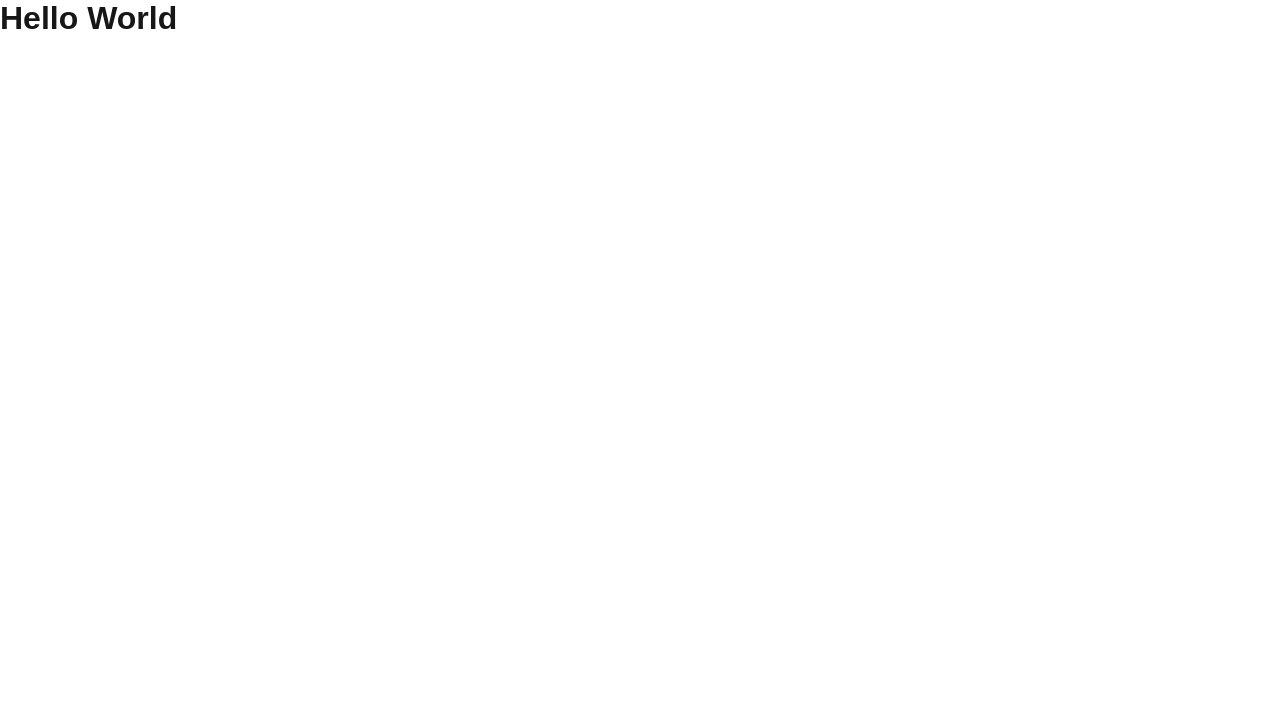
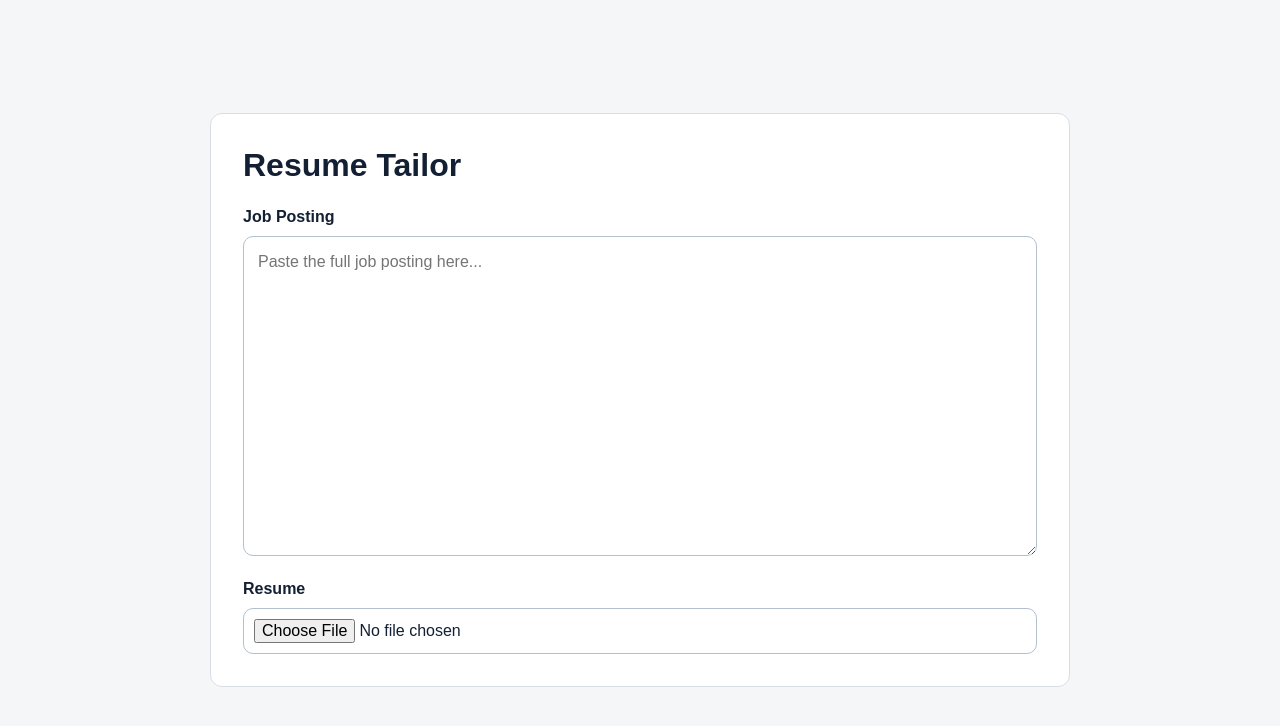
Before and after one commit to alexandergshaw/Resume-Tailor, a Next.js app in the folder hello-world/: page / in a window 1280 px wide. Shown: the top 726 px of the page. Built offline with nearby package versions, Linux system fonts and the light colour scheme.

Commit message:
Refactor Home component layout and styles for Resume Tailor

```diff
--- a/hello-world/app/page.js
+++ b/hello-world/app/page.js
@@ -1,3 +1,36 @@
+import styles from "./page.module.css";
+
 export default function Home() {
-  return <h1>Hello World</h1>;
+  return (
+    <div className={styles.page}>
+      <main className={styles.main}>
+        <h1 className={styles.title}>Resume Tailor</h1>
+
+        <div className={styles.fieldGroup}>
+          <label htmlFor="job-posting" className={styles.label}>
+            Job Posting
+          </label>
+          <textarea
+            id="job-posting"
+            name="jobPosting"
+            className={styles.textarea}
+            placeholder="Paste the full job posting here..."
+          />
+        </div>
+
+        <div className={styles.fieldGroup}>
+          <label htmlFor="resume" className={styles.label}>
+            Resume
+          </label>
+          <input
+            id="resume"
+            name="resume"
+            type="file"
+            className={styles.fileInput}
+            accept=".pdf,.doc,.docx,.txt"
+          />
+        </div>
+      </main>
+    </div>
+  );
 }
--- a/hello-world/app/page.module.css
+++ b/hello-world/app/page.module.css
@@ -1,142 +1,87 @@
 .page {
-  --background: #fafafa;
-  --foreground: #fff;
-
-  --text-primary: #000;
-  --text-secondary: #666;
-
-  --button-primary-hover: #383838;
-  --button-secondary-hover: #f2f2f2;
-  --button-secondary-border: #ebebeb;
-
+  min-height: 100vh;
   display: flex;
-  flex: 1;
-  flex-direction: column;
   align-items: center;
   justify-content: center;
+  padding: 32px;
+  background: #f4f6f8;
   font-family: var(--font-geist-sans);
-  background-color: var(--background);
 }
 
 .main {
+  width: 100%;
+  max-width: 860px;
   display: flex;
-  flex: 1;
-  width: 100%;
-  max-width: 800px;
   flex-direction: column;
-  align-items: flex-start;
-  justify-content: space-between;
-  background-color: var(--foreground);
-  padding: 120px 60px;
+  gap: 24px;
+  padding: 32px;
+  border: 1px solid #d9dee5;
+  border-radius: 12px;
+  background: #ffffff;
 }
 
-.intro {
+.title {
+  margin: 0;
+  font-size: 2rem;
+  line-height: 1.2;
+  color: #132033;
+}
+
+.fieldGroup {
   display: flex;
   flex-direction: column;
-  align-items: flex-start;
-  text-align: left;
-  gap: 24px;
+  gap: 10px;
 }
 
-.intro h1 {
-  max-width: 320px;
-  font-size: 40px;
+.label {
+  font-size: 1rem;
   font-weight: 600;
-  line-height: 48px;
-  letter-spacing: -2.4px;
-  text-wrap: balance;
-  color: var(--text-primary);
+  color: #132033;
 }
 
-.intro p {
-  max-width: 440px;
-  font-size: 18px;
-  line-height: 32px;
-  text-wrap: balance;
-  color: var(--text-secondary);
+.textarea {
+  width: 100%;
+  min-height: 320px;
+  padding: 14px;
+  border: 1px solid #b4c0ce;
+  border-radius: 10px;
+  resize: vertical;
+  font: inherit;
+  line-height: 1.4;
+  color: #132033;
 }
 
-.intro a {
-  font-weight: 500;
-  color: var(--text-primary);
+.textarea:focus,
+.fileInput:focus {
+  outline: 2px solid #2f6fda;
+  outline-offset: 1px;
 }
 
-.ctas {
-  display: flex;
-  flex-direction: row;
+.fileInput {
   width: 100%;
-  max-width: 440px;
-  gap: 16px;
-  font-size: 14px;
+  padding: 10px;
+  border: 1px solid #b4c0ce;
+  border-radius: 10px;
+  background: #ffffff;
+  color: #132033;
+  font: inherit;
 }
 
-.ctas a {
-  display: flex;
-  justify-content: center;
-  align-items: center;
-  height: 40px;
-  padding: 0 16px;
-  border-radius: 128px;
-  border: 1px solid transparent;
-  transition: 0.2s;
-  cursor: pointer;
-  width: fit-content;
-  font-weight: 500;
-}
-
-a.primary {
-  background: var(--text-primary);
-  color: var(--background);
-  gap: 8px;
-}
-
-a.secondary {
-  border-color: var(--button-secondary-border);
-}
-
-/* Enable hover only on non-touch devices */
-@media (hover: hover) and (pointer: fine) {
-  a.primary:hover {
-    background: var(--button-primary-hover);
-    border-color: transparent;
+@media (max-width: 640px) {
+  .page {
+    padding: 16px;
   }
 
-  a.secondary:hover {
-    background: var(--button-secondary-hover);
-    border-color: transparent;
+  .main {
+    padding: 20px;
+    gap: 20px;
+  }
+
+  .title {
+    font-size: 1.6rem;
+  }
+
+  .textarea {
+    min-height: 260px;
   }
 }
-
-@media (max-width: 600px) {
-  .main {
-    padding: 48px 24px;
-  }
-
-  .intro {
-    gap: 16px;
-  }
-
-  .intro h1 {
-    font-size: 32px;
-    line-height: 40px;
-    letter-spacing: -1.92px;
-  }
-}
-
-@media (prefers-color-scheme: dark) {
-  .logo {
-    filter: invert();
-  }
-
-  .page {
-    --background: #000;
-    --foreground: #000;
-
-    --text-primary: #ededed;
-    --text-secondary: #999;
-
-    --button-primary-hover: #ccc;
-    --button-secondary-hover: #1a1a1a;
-    --button-secondary-border: #1a1a1a;
-  }
-}
```
